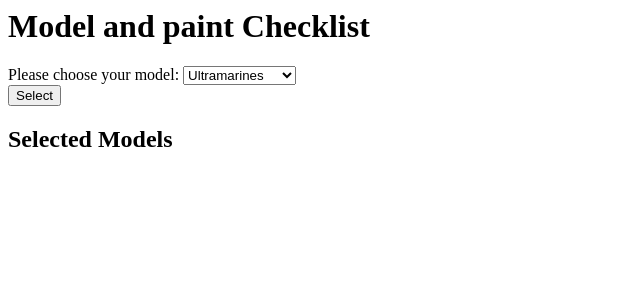
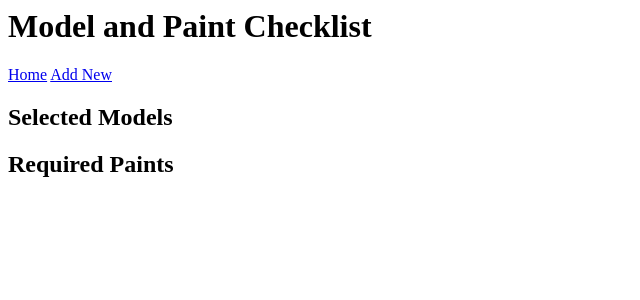
Before and after one commit to TSamson-QA/Fundamental_Project, a Flask app: page / in a window 1280 px wide. Shown: the top 300 px of the page, without its empty margins (0-640 px from the left). Run offline with Flask 2, Linux system fonts and the light colour scheme; data that the repository does not hold is empty.

Commit message:
user able to select model from set list, paint required is listed

```diff
--- a/app.py
+++ b/app.py
@@ -26,27 +26,43 @@ class Models(db.Model):
     id = db.Column(db.Integer, primary_key=True)
     model_name = db.Column(db.String(50), nullable=False)
     paint_id = db.Column(db.Integer, db.ForeignKey('paints.id'), nullable=False)
-    added = db.Column(db.Boolean)
+    added = db.Column(db.Boolean, default=False)
 
 class SelectModel(FlaskForm):
-    model_select = SelectField("Please choose your model:",
-        choices=[
-            ("UM","Ultramarines"), ("Orks", "Orks"), ("BA","Blood Angels"),
-            ("BT","Black Templars"), ("Necrons","Necrons"), ("Tau", "Tau"),
-            ("GrK","Grey Knights"), ("ImF","Imperial Fists")
-        ],
-        validators = [DataRequired()]
-    )
+
+    model_select = SelectField()
+
+    def __init__(self):
+        super(SelectModel, self).__init__()
+        self.model_select.choices = [(x.id, x.model_name) for x in Models.query.all()]
+
+
     select = SubmitField("Select")
 
 @app.route('/', methods=['POST', 'GET'])
 def index():
     form = SelectModel()
-    model_select = form.model_select.data
-    select = form.select
-    addform = SelectModel()
+    selected_models = Models.query.filter_by(added = True).all()
+    added_paint = Paints.query.filter_by(needed = True).all()
+    return render_template('index.html', form=form, selected_models=selected_models, added_paint=added_paint)
 
-    return render_template('index.html', form=form, model_select=model_select, select=select, addform=addform)
+@app.route('/add', methods=['POST', 'GET'])
+def add():
+    form = SelectModel()
+
+
+    if form.validate_on_submit():
+        added_model = Models.query.filter_by(id = form.model_select.data).first()
+        added_model.added = True
+
+        added_paint_id = added_model.paint_id
+        added_paint = Paints.query.filter_by(id = added_paint_id).first()
+        added_paint.needed = True
+
+        db.session.commit()
+        return redirect(url_for('index'))
+    return render_template('add.html', form=form)
+
 
 
 
--- a/templates/index.html
+++ b/templates/index.html
@@ -1,22 +1,19 @@
-<html>
-    <head>
-        <title>Model and Paint Checklist</title>
-    </head>
-    <body>
-    <h1>Model and paint Checklist</h1>
+{% extends 'layout.html' %}
+{% block body_content %}
+    <div>
+        <h2>Selected Models</h2>
+        {% for model in selected_models %}
 
-        <div class='form'>
-            <form method='POST' action=''>
-                {{ form.hidden_tag() }}
-                {{ form.model_select.label }} {{ form.model_select }}
-                {{ form.model }}
-                <br>
-                {{ form.select }}
+            {{ model.model_name }}
+            <br>
 
-            </form>
-        </div>
+        {% endfor %}
 
-        <h2>Selected Models</h2>
+        <h2>Required Paints</h2>
+        {% for paint in added_paint %}
+            {{ paint.paint_name }}
+            <br>
+        {% endfor %}
 
-    </body>
-</html>
+     </div>
+{% endblock body_content %}
--- /dev/null
+++ b/templates/layout.html
@@ -0,0 +1,14 @@
+<html lang="en">
+<head>
+    <meta charset="UTF-8">
+    <meta name="viewport" content="width=device-width, initial-scale=1.0">
+    <title>Model and Paint Checklist</title>
+</head>
+<body>
+    <h1>Model and Paint Checklist</h1>
+    <a href="{{ url_for('index') }}">Home</a>
+    <a href="{{ url_for('add') }}">Add New</a>
+    {% block body_content %}
+    {% endblock body_content %}
+</body>
+</html>
```
Also changed, not shown: templates/add.html (added, +11 -0 lines).
